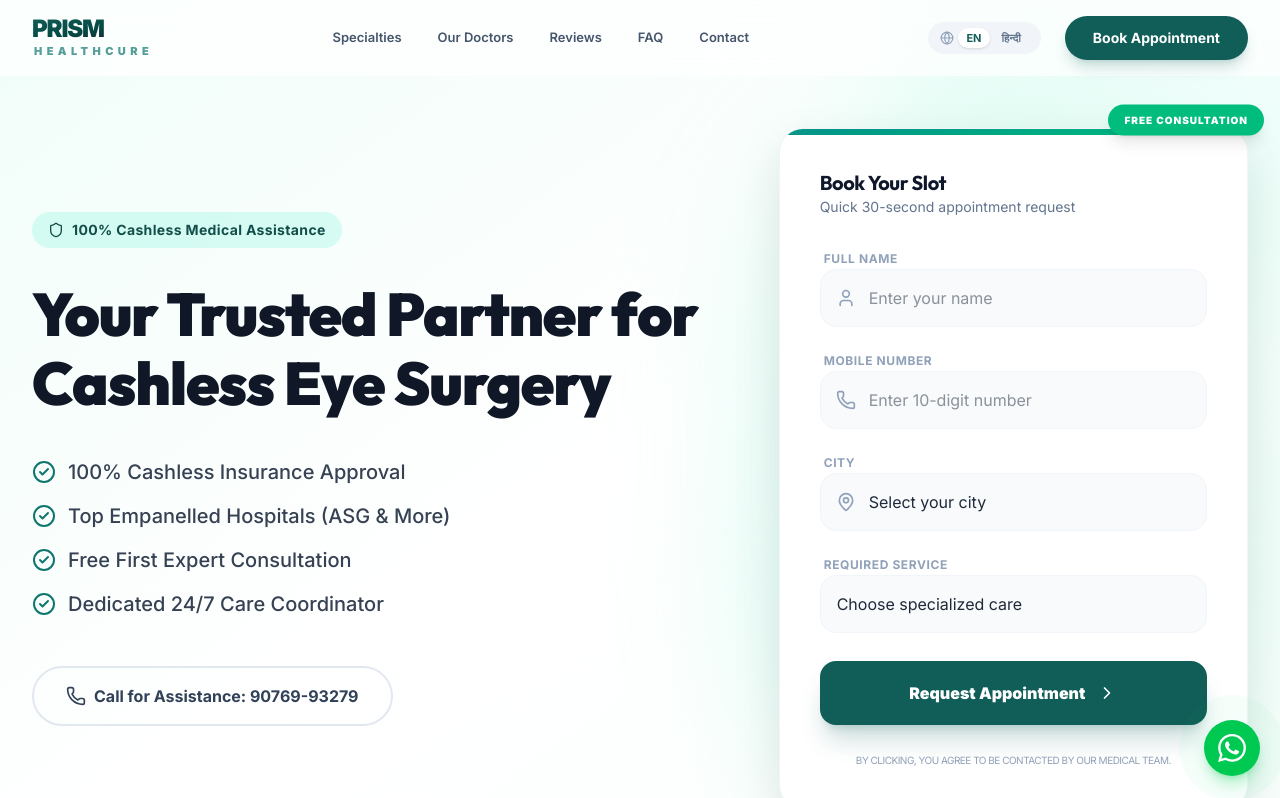
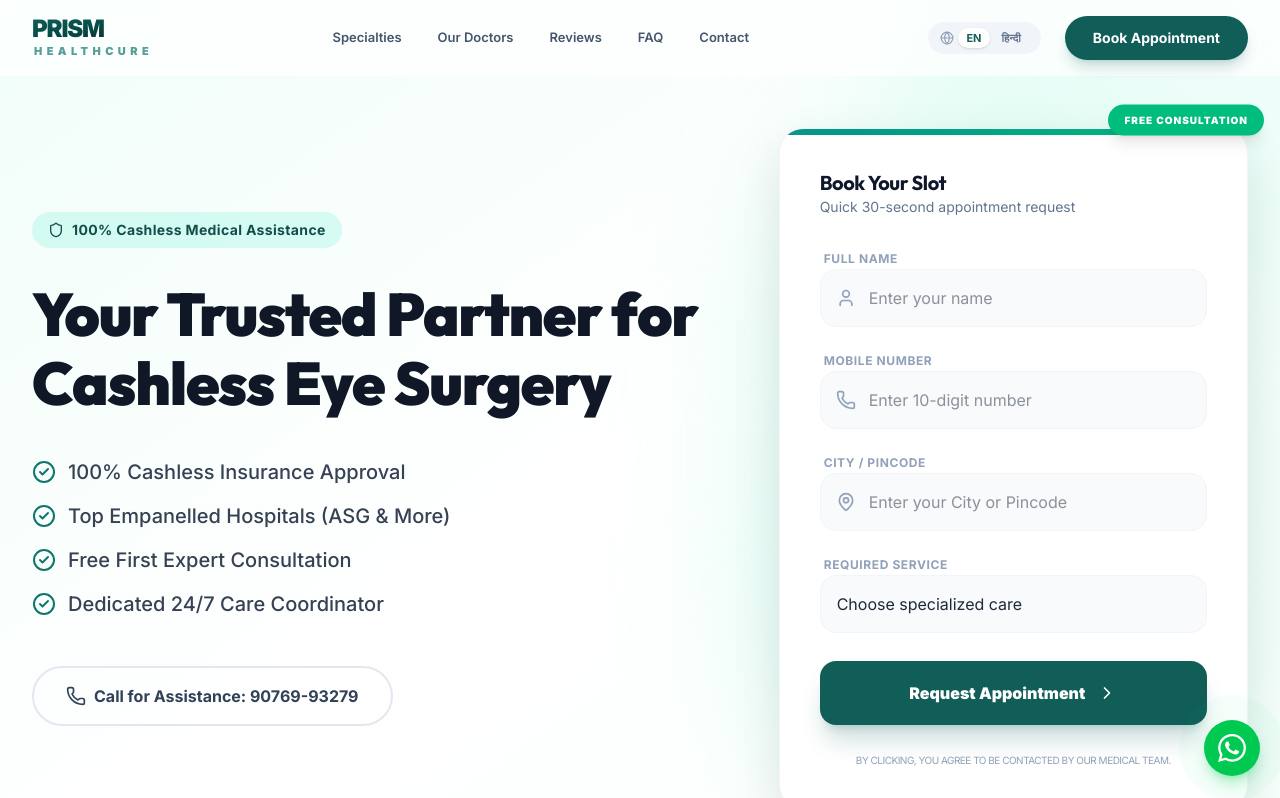
Before and after one commit to sainirmalyajena/prism-healthcure, a Next.js app: page /en in a window 1280 px wide. Shown: the top 798 px of the page. Built offline with nearby package versions, Linux system fonts and the light colour scheme.

Commit message:
update-city-to-pincode

```diff
--- a/src/app/[lang]/components/AppointmentForm.tsx
+++ b/src/app/[lang]/components/AppointmentForm.tsx
@@ -9,7 +9,7 @@ import { User, Phone as PhoneIcon, ChevronRight, CheckCircle2, AlertCircle, MapP
 const formSchema = z.object({
   name: z.string().min(2, 'Name must be at least 2 characters'),
   mobile: z.string().min(10, 'Please enter a valid phone number'),
-  city: z.string().min(1, 'Please select your city'),
+  city: z.string().min(2, 'Please enter your city or pincode'),
   service: z.string().min(1, 'Please select a service'),
 });
 
@@ -119,38 +119,17 @@ export default function AppointmentForm() {
         </div>
 
         <div className="space-y-1.5">
-          <label className="text-xs font-bold text-slate-400 uppercase tracking-wider ml-1">City</label>
+          <label className="text-xs font-bold text-slate-400 uppercase tracking-wider ml-1">City / Pincode</label>
           <div className="relative group">
             <div className="absolute left-4 top-1/2 -translate-y-1/2 text-slate-400 group-focus-within:text-teal-600 transition-colors pointer-events-none">
               <MapPin className="w-5 h-5" />
             </div>
-            <select
+            <input
               {...register('city')}
-              className={`w-full pl-12 pr-4 py-4 bg-slate-50 border rounded-2xl outline-none transition-all appearance-none cursor-pointer ${errors.city ? 'border-red-300 bg-red-50/30' : 'border-slate-100 focus:border-teal-500 focus:bg-white focus:ring-4 focus:ring-teal-500/10'}`}
-              defaultValue=""
-            >
-              <option value="" disabled>Select your city</option>
-              <optgroup label="Tier 1 Cities">
-                <option value="Delhi/NCR">Delhi/NCR</option>
-                <option value="Mumbai">Mumbai</option>
-                <option value="Bangalore">Bangalore</option>
-                <option value="Hyderabad">Hyderabad</option>
-                <option value="Chennai">Chennai</option>
-                <option value="Kolkata">Kolkata</option>
-                <option value="Pune">Pune</option>
-                <option value="Ahmedabad">Ahmedabad</option>
-              </optgroup>
-              <optgroup label="Tier 2 Cities">
-                <option value="Jaipur">Jaipur</option>
-                <option value="Lucknow">Lucknow</option>
-                <option value="Chandigarh">Chandigarh</option>
-                <option value="Indore">Indore</option>
-                <option value="Surat">Surat</option>
-                <option value="Nagpur">Nagpur</option>
-                <option value="Kochi">Kochi</option>
-                <option value="Other">Other City</option>
-              </optgroup>
-            </select>
+              type="text"
+              placeholder="Enter your City or Pincode"
+              className={`w-full pl-12 pr-4 py-4 bg-slate-50 border rounded-2xl outline-none transition-all ${errors.city ? 'border-red-300 bg-red-50/30' : 'border-slate-100 focus:border-teal-500 focus:bg-white focus:ring-4 focus:ring-teal-500/10'}`}
+            />
           </div>
           {errors.city && <span className="text-red-500 text-xs font-medium mt-1 block ml-1">{errors.city.message}</span>}
         </div>
```
